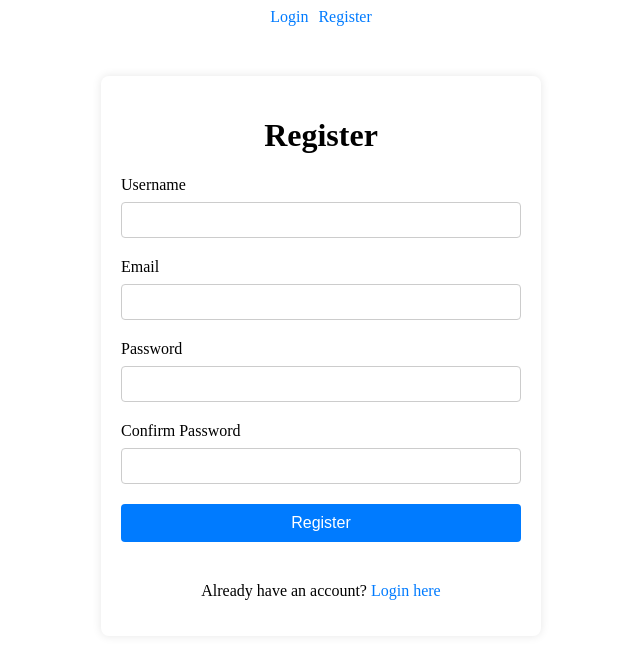
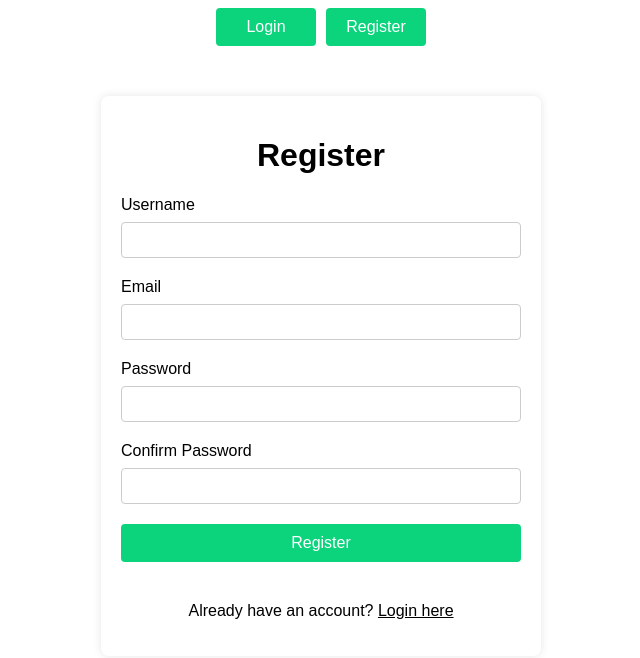
Before and after one commit to BetinaKutsarova/React-Forms, a React (Vite) app: page /register in a window 1280 px wide. Shown: the top 658 px of the page, without its empty margins (319-959 px from the left). Built offline with nearby package versions, Linux system fonts and the light colour scheme.

Commit message:
add field validation on registering

```diff
--- a/src/components/layout/Navbar/Navbar.jsx
+++ b/src/components/layout/Navbar/Navbar.jsx
@@ -4,8 +4,8 @@ import './Navbar.css'
 function Navbar() {
   return (
     <nav className="navbar">
-      <Link to="/login">Login</Link>
-      <Link to="/register">Register</Link>
+      <Link to="/login" className="nav-link">Login</Link>
+      <Link to="/register" className="nav-link">Register</Link>
     </nav>
   )
 }
--- a/src/pages/Register/Register.jsx
+++ b/src/pages/Register/Register.jsx
@@ -1,7 +1,7 @@
-import { useState } from 'react'
-import { Link } from 'react-router-dom'
-import './Register.css'
-import '../../styles/common.css'
+import { useState } from 'react';
+import { Link } from 'react-router-dom';
+import './Register.css';
+import '../../styles/common.css';
 
 
 function Register() {
@@ -11,23 +11,77 @@ function Register() {
         email: "",
         password: "",
         confirmPassword: ""
-    })
+    });
+
+    const [errors, setErrors] = useState({
+        username: "",
+        email: "",
+        password: "",
+        confirmPassword: ""
+
+    });
+
+    function validateField(name, value) {
+        switch(name) {
+            case "username": {
+                if (!value) return "Please provide a username"
+                if (value.length < 2) return "Username must be at least 2 characters"
+                return "";
+            }
+            case "email": {
+                const emailRegex = /^[^\s@]+@[^\s@]+\.[^\s@]+$/
+                if (!value) return "Email is required"
+                if (!emailRegex.test(value)) return "Invalid email format"
+                return "";
+            }
+
+            case "password": {
+                if (value.length < 5) return "Password must be at least 5 characters "
+                return "";
+            }
+
+            case "confirmPassword": {
+                if (!value) return "Please confirm your password"
+                if (value !== formData.password) return "Passwords do not match"
+                return "";
+            }
+
+            default:
+                return "";
+        }
+    }
 
     function handleChange(e) {
         const {name, value} = e.target
         setFormData(prev => ({
             ...prev,
             [name]: value
+        }));
+
+        const error = validateField(name, value)
+        setErrors(prev => ({
+            ...prev,
+            [name]: error
         }))
     }
 
     function handleSubmit(e) {
         e.preventDefault()
-        if (formData.password !== formData.confirmPassword) {
-            alert ("Passwords do not match")
-            return
+
+        const newErrors ={
+            username: validateField("username", formData.username),
+            email: validateField("email", formData.email),
+            password: validateField("password", formData.password),
+            confirmPassword: validateField("confirmPassword", formData.confirmPassword)
         }
-        console.log("Submitted register", formData)
+
+        setErrors(newErrors);
+        const newErrorValues = Object.values(newErrors);
+
+        if (newErrorValues.every(error => error === "")) {
+            console.log("Form is valid and submitted", formData)
+            }
+
     }
     return (
       <div className="form-container">
@@ -36,24 +90,28 @@ function Register() {
             <div className="form-group">
                 <label htmlFor="username">Username</label>
                 <input type="username" id="usernameid" name="username" value={formData.username} onChange={handleChange} required/>
+                {errors.username && <span className="error">{errors.username}</span>}
             </div>
             <div className="form-group">
                 <label htmlFor="email">Email</label>
                 <input type="email" id="emailid" name="email" value={formData.email} onChange={handleChange} required/>
+                {errors.email && <span className="error">{errors.email}</span>}
             </div>
             <div className="form-group">
                 <label htmlFor="password">Password</label>
                 <input type="password" id="passwordid" name="password" value={formData.password} onChange={handleChange} required/>
+                {errors.password && <span className="error">{errors.password}</span>}
             </div>
             <div className="form-group">
                 <label htmlFor="confirmPassword">Confirm Password</label>
                 <input type="password" id="confirmPasswordid" name="confirmPassword" value={formData.confirmPassword} onChange={handleChange} required/>
+                {errors.confirmPassword && <span className="error">{errors.confirmPassword}</span>}
             </div>
             <button type="submit">Register</button>
             <p> Already have an account? <Link to="/login">Login here</Link></p>
         </form>
       </div>
-    )
+    );
   }
 
   export default Register
--- a/src/styles/common.css
+++ b/src/styles/common.css
@@ -1,3 +1,7 @@
+* {
+    font-family: Arial, sans-serif;
+}
+
 .form-container {
     max-width: 400px;
     margin: 50px auto;
@@ -31,7 +35,7 @@
 
 button {
     padding: 10px;
-    background-color: #007bff;
+    background-color: #0bd47d;
     color: white;
     border: none;
     border-radius: 4px;
@@ -40,8 +44,29 @@ button {
     transition: background-color 0.2s;
 }
 
+.nav-link {
+    /* should look like a button */
+    padding: 10px;
+    background-color: #0bd47d;
+    color: white;
+    border: none;
+    border-radius: 4px;
+    cursor: pointer;
+    font-size: 16px;
+    transition: background-color 0.2s;
+    width: 80px;
+
+    text-decoration: none;
+    text-align: center;
+    display: inline-block;
+}
+
+a {
+    color: black;
+}
+
 button:hover {
-    background-color: #0056b3;
+    background-color: #07995a;
 }
 
 p {
@@ -49,15 +74,10 @@ p {
     margin-top: 20px;
 }
 
-a {
-    color: #007bff;
-    text-decoration: none;
-}
-
-a:hover {
-    text-decoration: underline;
-}
-
 .title {
     text-align: center;
 }
+
+.error {
+    color: red;
+}
```
Also changed, not shown: src/App.jsx (+5 -5 lines), src/pages/Login/Login.jsx (+7 -7 lines).
